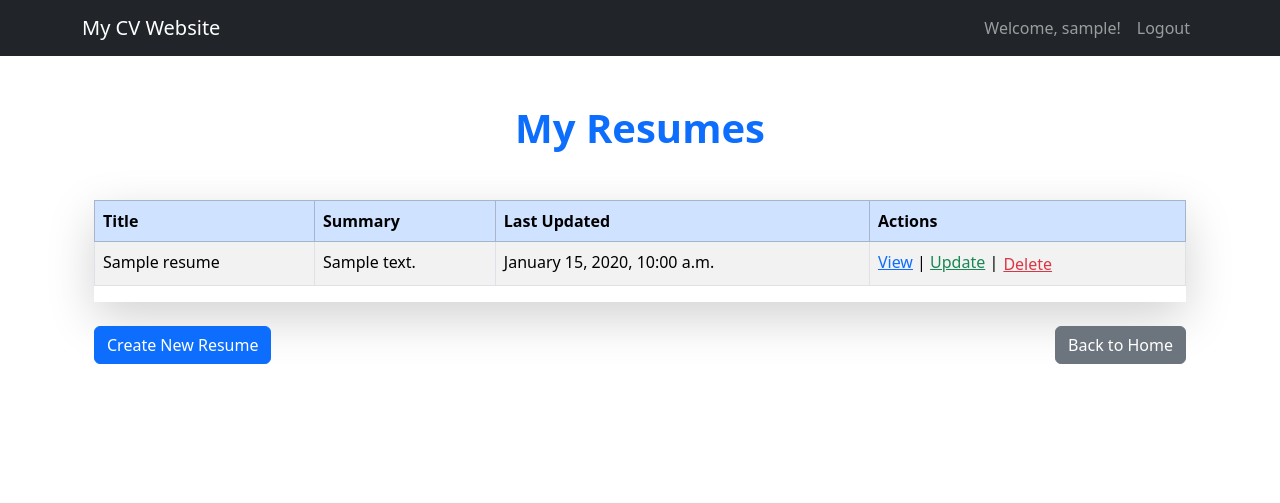
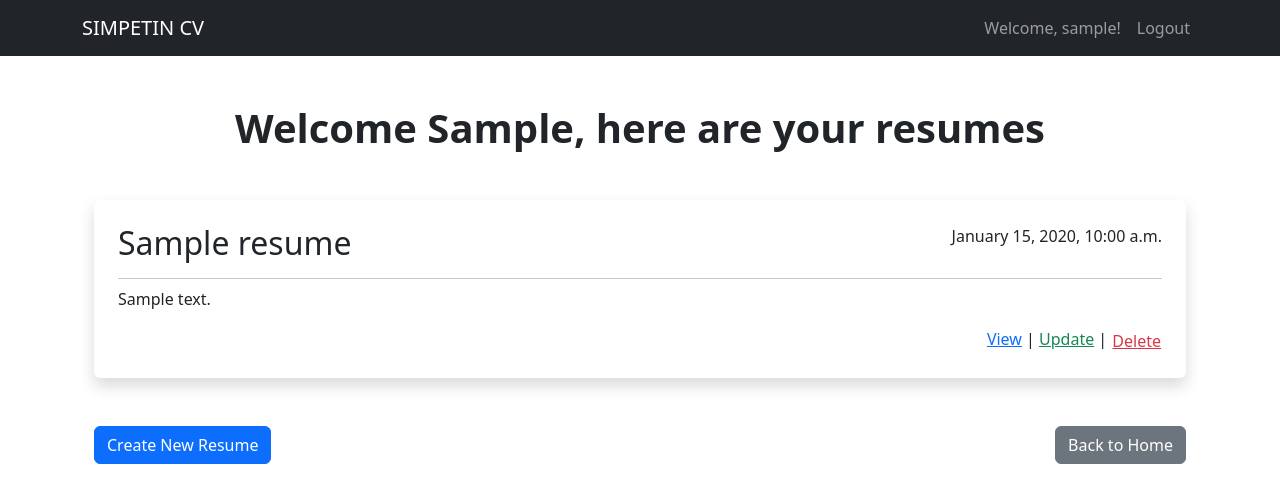
Before and after one commit to didate/dj-simpetin-cv, a Django app: page / in a window 1280 px wide. Shown: the top 503 px of the page. Run offline with Django 5.2, Linux system fonts and the light colour scheme; a user stored in the database is signed in; tables that the repository leaves empty hold one stand-in row (values such as "Sample post"); some libraries are stand-ins or nearby versions.

Commit message:
Styling list of resume page with css

```diff
--- a/resume/templates/resume/home.html
+++ b/resume/templates/resume/home.html
@@ -1,6 +1,6 @@
 {% extends 'base.html' %}
 
-{% block title %}Home{% endblock %}
+
 
 {% block content %}
 <div class="text-center py-5 bg-light">
--- a/resume/templates/resume/resume_list.html
+++ b/resume/templates/resume/resume_list.html
@@ -2,26 +2,25 @@
 
 {% block content %}
 <div class="container mt-5">
-    <h1 class="text-center fw-bold mb-5 text-primary">My Resumes</h1>
+    <h1 class="text-center fw-bold mb-5 ">Welcome {{ user.first_name }}, here are your resumes</h1>
 
     {% if resumes %}
-        <div class="table-responsive shadow-lg">
-            <table class="table table-bordered table-striped">
-                <thead class="table-primary">
-                    <tr>
-                        <th scope="col">Title</th>
-                        <th scope="col">Summary</th>
-                        <th scope="col">Last Updated</th>
-                        <th scope="col">Actions</th>
-                    </tr>
-                </thead>
-                <tbody>
-                    {% for resume in resumes %}
-                    <tr>
-                        <td>{{ resume.title }}</td>
-                        <td>{{ resume.summary }}</td>
-                        <td>{{ resume.updated_at|date:"F j, Y, g:i a" }}</td>
-                        <td>
+
+            {% for resume in resumes %}
+
+                <article class="bg-white shadow rounded mb-5 p-4">
+                    <div class="d-flex flex-column flex-md-row">
+                        <h2 class="resume-list-title font-weight-bold">{{ resume.title }}</h2>
+                        <div class="ms-auto">{{ resume.updated_at|date:"F j, Y, g:i a" }}</div>
+                    </div>
+                    <hr class="mt-2 mb-2">
+
+                    <p>
+                        {{ resume.summary }}
+                    </p>
+
+                    <div class="d-flex flex-column flex-md-row">
+                        <div  class="ms-auto">
                             <a href="{% url 'resume_detail' resume.id  %}" class="text-primary text-decoration-underline">View</a>
                             |
                             <a href="{% url 'home' %}" class="text-success text-decoration-underline">Update</a>
@@ -30,18 +29,15 @@
                                 {% csrf_token %}
                                 <button type="submit" class="btn btn-link text-danger text-decoration-underline p-0">Delete</button>
                             </form>
-                        </td>
-                    </tr>
-                    {% empty %}
-                    <tr>
-                        <td colspan="4" class="text-center">No resumes found. Please create one!</td>
-                    </tr>
-                    {% endfor %}
-                </tbody>
-            </table>
-        </div>
+                        </div>
+                    </div>
+                </article>
+            {% endfor %}
+
     {% else %}
-        <p class="text-muted text-center">No resumes found. Please create one!</p>
+        <article class="bg-white shadow rounded mb-5 p-3">
+            No resumes found. Please create one!
+        </article>
     {% endif %}
 
     <div class="d-flex justify-content-between mt-4">
--- a/templates/base.html
+++ b/templates/base.html
@@ -5,7 +5,7 @@
     {% load static %} <!-- Load static files -->
     <meta charset="UTF-8">
     <meta name="viewport" content="width=device-width, initial-scale=1.0">
-    <title>{% block title %}My CV Website{% endblock %}</title>
+    <title>{% block title %}Simptin CV{% endblock %}</title>
 
     {% load bootstrap5 %}
     {% bootstrap_css %}
@@ -18,7 +18,7 @@
     <nav class="navbar navbar-expand-lg navbar-dark bg-dark">
         <div class="container">
             <!-- Brand (Home) -->
-            <a class="navbar-brand" href="/">My CV Website</a>
+            <a class="navbar-brand" href="/">SIMPETIN CV</a>
 
             <!-- Navbar toggle for mobile view -->
             <button class="navbar-toggler" type="button" data-bs-toggle="collapse" data-bs-target="#navbarNav" aria-controls="navbarNav" aria-expanded="false" aria-label="Toggle navigation">
```
